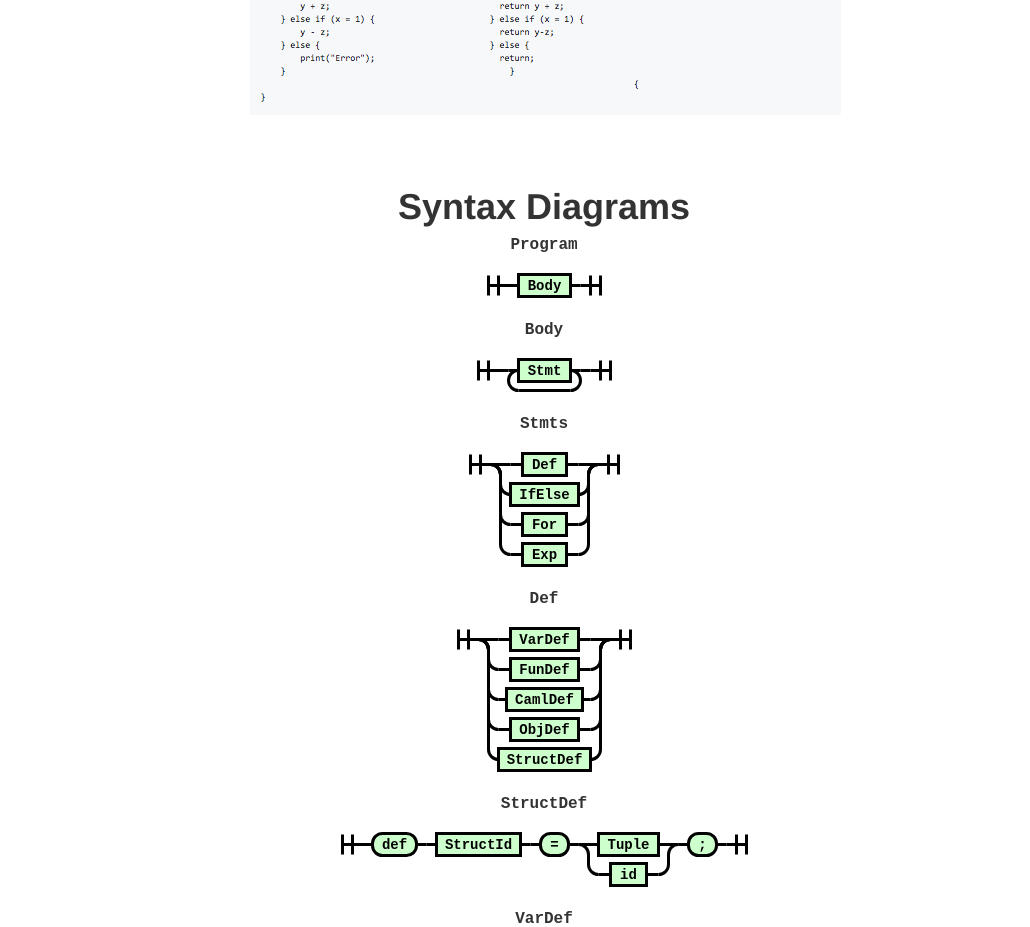
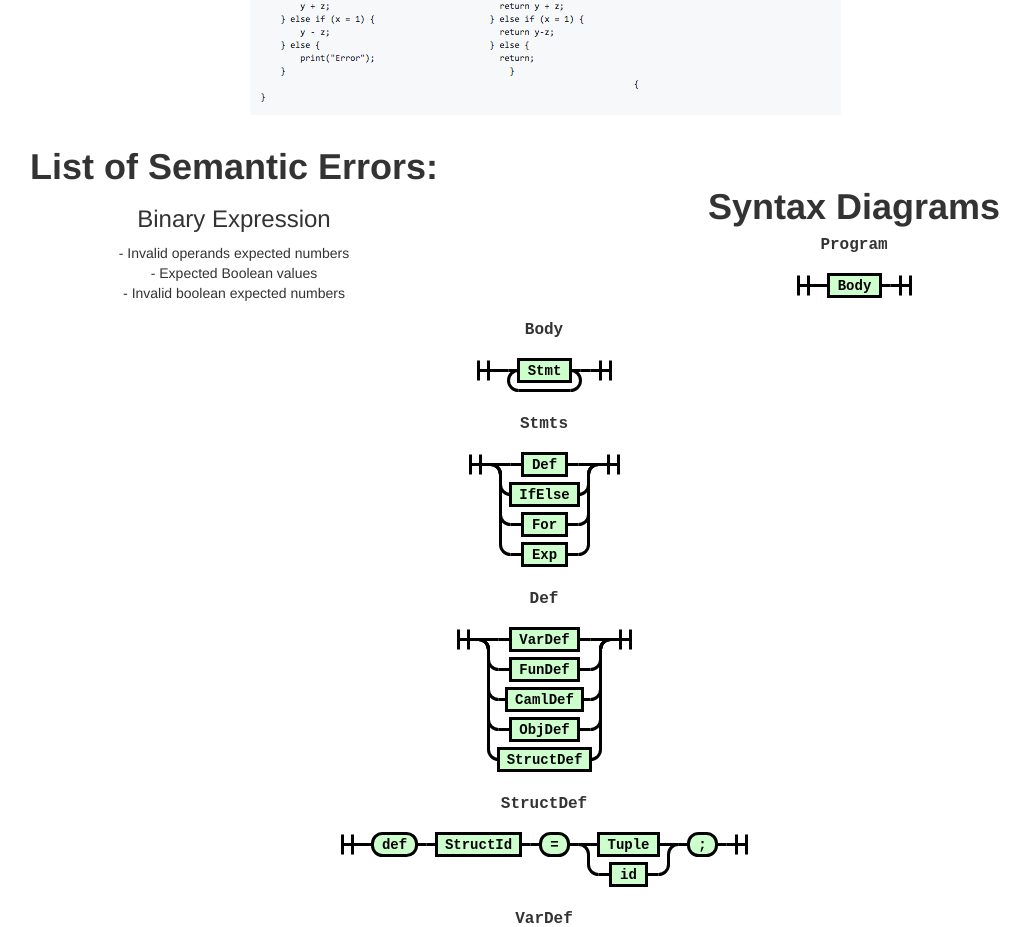
Before and after one commit to ronyaguilar09/SKRT, a website: page index.html in a window 1280 px wide. Shown: the part 1821-2748 px from the top of the page, without its empty margins (96-1126 px from the left). Drawn offline with nearby package versions, Linux system fonts and the light colour scheme.

Commit message:
semantic errors added back

```diff
--- a/index.html
+++ b/index.html
@@ -72,6 +72,15 @@
                    <img src="ExampleProblems.png" class="rounded float-left" alt="...">
                 </center>
             </div>
+        </div>
+        <div class="col-xs-6">
+            <center>
+                <h1><b>List of Semantic Errors:</b></h1>
+                <h3>Binary Expression</h3>
+                  - Invalid operands expected numbers<br>
+                  - Expected Boolean values<br>
+                  - Invalid boolean expected numbers
+            </center>
         </div>
 
         <center>
```
